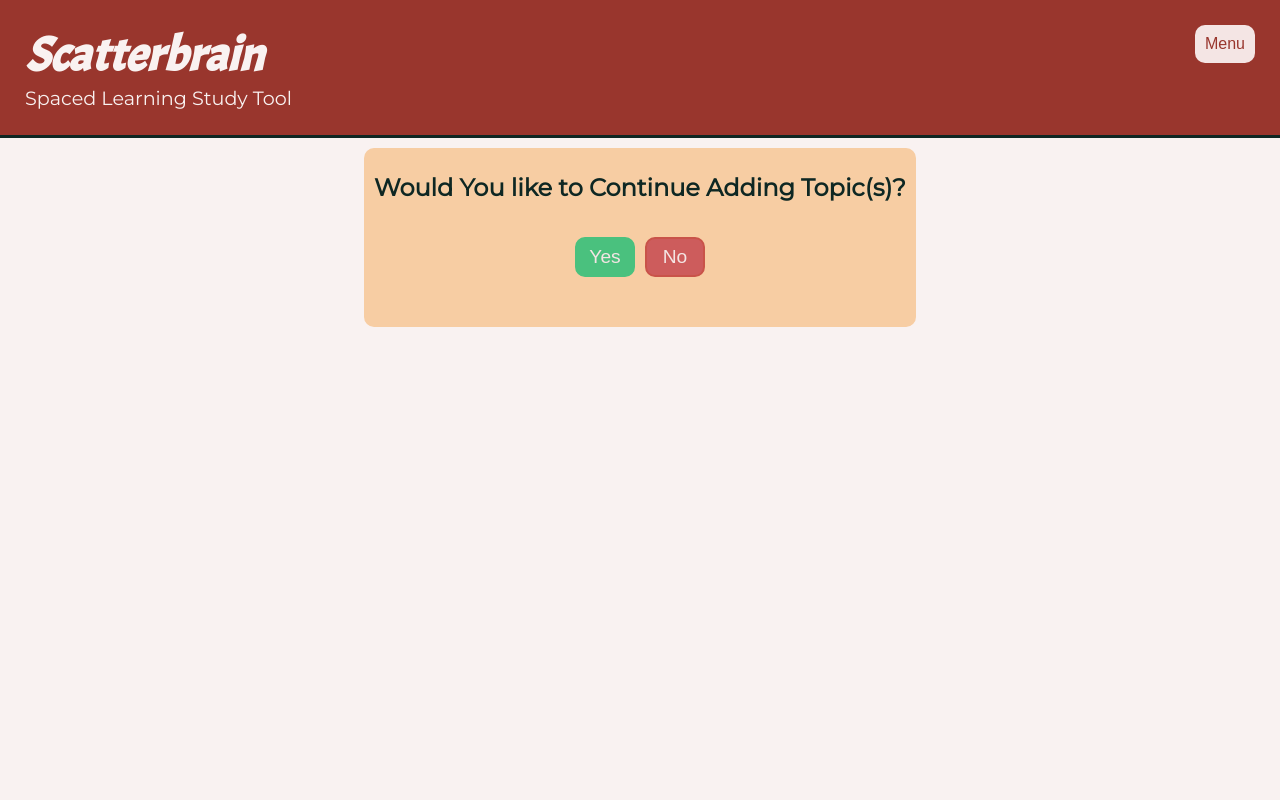
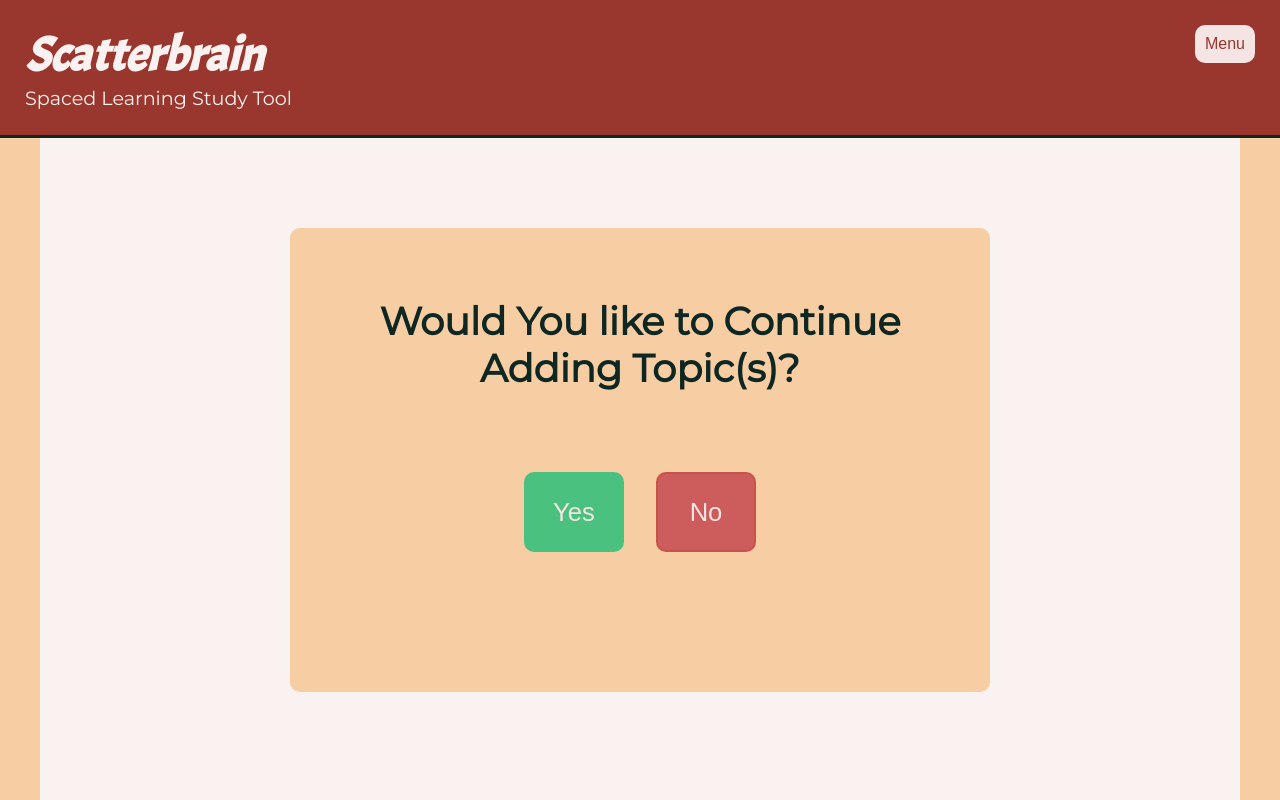
Before and after one commit to bellmarc/scatterbrain-study-app, a React (Create React App) app in the folder client/: page /onboard/redirect in a window 1280 px wide. Built offline with nearby package versions, Linux system fonts and the light colour scheme.

Commit message:
Completed responsive design

```diff
--- a/client/src/components/Onboarding/EnterTopic.js
+++ b/client/src/components/Onboarding/EnterTopic.js
@@ -30,7 +30,7 @@ function EnterTopic(props) {
         <form onSubmit={(e)=> {
           e.preventDefault()
           addNewTopic()
-         }} className="topic-input-container">
+         }} className="enter-topic-form">
           <input className="enter-topic-input" type="text" name="name" placeholder="Type your topic" onChange={handleChange} value={topic}/>
         <button
         className="enter-topic-btn"
--- a/client/src/components/Onboarding/ProfileComplete.js
+++ b/client/src/components/Onboarding/ProfileComplete.js
@@ -8,9 +8,14 @@ function ProfileComplete(props) {
       <section className="profile-complete-text">
         <h1 className="profile-complete-header">Topics Are All Added!</h1>
         {/* Mascot Icon here */}
-        <Link to={"/topics"} >
-        <button className="profile-complete-btn">Let's go</button>
-        </Link>
+        <div className="img-congrats-container">
+          <a href="https://icon-library.net/3e1b7a329e.svg.html" title="Line,Font,Logo,Graphics # 38910"><img className="img-congrats" src="https://icon-library.net/images/3e1b7a329e.svg.svg" width="350" /></a>
+        </div>
+        <div className="profile-btn-container">
+           <Link to={"/topics"} >
+              <button className="profile-complete-btn">Let's go</button>
+          </Link>
+        </div>
         </section>
       </main>
   );
--- a/client/src/style/Onboarding/AddPriority.css
+++ b/client/src/style/Onboarding/AddPriority.css
@@ -4,44 +4,46 @@
   align-items: center;
   padding: 10px;
   height: 100%;
-    max-width: 100%;
+  max-width: 900px;
+  margin: auto;
   background-color: #f9f2f1;
+}
+.add-priority-header {
+  padding: 40px;
 }
 .add-priority-text {
   background: #f7cda3;
   border-radius: 10px;
+  margin-top: 30px;
   padding: 10px;
   align-content: center;
   text-align: center;
 }
-.add-priority-header {
-    margin-top: 25px;
-}
-
 .add-priority-subheader {
-    margin-top: 15px;
-    margin-bottom: 10px;
+  font-family: "Hind", sans-serif;
+  font-size: 18px;
+  padding-top: 15px;
+  padding-bottom: 15px;
 }
 .priority-form {
   display: flex;
   flex-direction: column;
   flex-wrap: nowrap;
   align-items: center;
-    padding-bottom: 20px;
-}
-.priority-input {
-    padding: 12px;
-    font-size: 20px;
-    border: none;
+  padding-bottom: 80px;
 }
 .priority-btn-container {
   display: flex;
-    /* align-items: center; */
-    padding:20px;
+  padding: 40px;
 }
 .minus-button {
   background: none;
   border-radius: 10px;
+  border: none;
+}
+.priority-input {
+  padding: 20px;
+  font-size: 1.8em;
   border: none;
 }
 .add-button {
@@ -52,21 +54,29 @@
 
 .add-priority-btn {
   background-color: #c95349;
-    color:#f4e5e4;
+  color: #f4e5e4;
   border-radius: 10px;
   font-size: 1.5em;
-    padding: 12px;
-    width: 100px;
-    max-height: 60px;
+  margin-top: 15px;
+  padding: 15px;
+  width: 120px;
+  max-height: 100px;
   border: 2px solid #c95349;
-    transition: all .1s ease-in;
+  transition: all 0.1s ease-in;
 }
 .add-priority-btn:hover {
   background-color: #f4e5e4;
   color: #c95349;
 }
 
-.priority-btn-container  b {
-    padding: 12px;
-    font-size: 3em;
+.priority-btn-container b {
+  padding: 15px;
+  font-size: 5em;
+  color: #0e2723;
 }
+
+@media only screen and (min-width: 750px) {
+  .add-priority-page {
+    max-width: 1200px;
+  }
+}
--- a/client/src/style/Onboarding/Continue.css
+++ b/client/src/style/Onboarding/Continue.css
@@ -4,50 +4,73 @@
   align-items: center;
   padding: 10px;
   height: 100%;
-  max-width: 100%;
+  max-width: 900px;
+  margin: auto;
   background-color: #f9f2f1;
 }
 .continue-header {
-  margin-top: 15px;
-  margin-bottom: 35px;
+  padding: 40px;
 }
 .continue-text {
   align-content: center;
   background: #f7cda3;
   border-radius: 10px;
+  margin-top: 30px;
   padding: 10px;
   text-align: center;
 }
 .continue-btn-container {
+  margin-top: 40px;
   margin-bottom: 40px;
 }
 .yes-btn {
-  width: 60px;
-  height: 40px;
-  margin-right: 5px;
-  font-size: 1.2em;
+  width: 100px;
+  height: 80px;
+  margin-right: 16px;
+  font-size: 1.6em;
   background-color: #4ac17e;
   color: #f4e5e4;
   border-radius: 10px;
   border: 2px solid #4ac17e;
-  transition: all .1s ease-in;
+  transition: all 0.1s ease-in;
 }
 .yes-btn:hover {
   background-color: #ace2c4;
   color: #4ac17e;
 }
 .no-btn {
-  width: 60px;
-  height: 40px;
-  margin-left: 5px;
-  font-size: 1.2em;
+  width: 100px;
+  height: 80px;
+  margin-left: 16px;
+  font-size: 1.6em;
   background-color: indianred;
   color: #f4e5e4;
   border-radius: 10px;
   border: 2px solid #c95349;
-  transition: all .1s ease-in;
+  transition: all 0.1s ease-in;
 }
 .no-btn:hover {
   background-color: #f4e5e4;
   color: indianred;
 }
+
+@media only screen and (min-width: 500px) {
+  .continue-text {
+    padding-bottom: 100px;
+  }
+  .continue-header {
+    padding: 40px;
+    font-size: 2.4em;
+  }
+}
+@media only screen and (min-width: 750px) {
+  .redirect-page {
+    max-width: 1200px;
+  }
+  .continue-text {
+    width: 700px;
+    margin-top: 80px;
+    padding: 30px;
+    padding-bottom: 100px;
+  }
+}
--- a/client/src/style/Onboarding/EnterTopic.css
+++ b/client/src/style/Onboarding/EnterTopic.css
@@ -4,27 +4,39 @@
   align-items: center;
   padding: 10px;
   height: 100%;
-  max-width: 100%;
+  max-width: 900px;
+  margin: auto;
   background-color: #f9f2f1;
 }
 .enter-topic-header {
-  font-size:30px;
-  margin-bottom: 15px;
+  font-size: 40px;
+  padding-top: 30px;
+  padding-bottom: 15px;
 }
 .enter-topic-subheader {
-  font-family: 'Hind', sans-serif;
-  font-size:20px;
+  font-family: "Hind", sans-serif;
+  font-size: 20px;
 }
 .enter-topic-text-container {
   background: #f7cda3;
   border-radius: 10px;
-  padding: 10px;
+  margin-top: 30px;
+  padding: 40px;
   text-align: center;
 }
 
+.enter-topic-form {
+  display: flex;
+  flex-direction: column;
+  align-items: center;
+  padding: 10px;
+  margin-bottom: 20px;
+}
+
 .enter-topic-input {
+  font-family: "Hind", sans-serif;
   padding: 6px;
-  font-size:18px;
+  font-size: 18px;
   margin-top: 20px;
   margin-bottom: 25px;
   border: none;
@@ -32,16 +44,41 @@
 
 .enter-topic-btn {
   background-color: #c95349;
-  color:#f4e5e4;
+  color: #f4e5e4;
   border-radius: 10px;
-  font-size: 1.5em;
+  font-size: 1.6em;
   margin: 10px;
-  padding: 12px;
-  width: 90px;
+  width: 110px;
+  padding: 16px;
   border: 2px solid #c95349;
-  transition: all .1s ease-in;
+  transition: all 0.1s ease-in;
 }
 .enter-topic-btn:hover {
   background-color: #f4e5e4;
   color: #c95349;
 }
+
+@media only screen and (min-width: 500px) {
+  .enter-topic-text-container {
+    max-width: 480px;
+  }
+}
+
+@media only screen and (min-width: 750px) {
+  .enter-topic-page {
+    max-width: 1200px;
+  }
+
+}
+@media only screen and (min-height: 750px) {
+  .enter-topic-page {
+    padding-top: 60px;
+  }
+
+  .enter-topic-btn {
+    margin-top: 40px;
+    padding: 15px;
+    width: 140px;
+    font-size: 1.8em;
+  }
+}
--- a/client/src/style/Onboarding/ProfileComplete.css
+++ b/client/src/style/Onboarding/ProfileComplete.css
@@ -4,19 +4,32 @@
   align-items: center;
   padding: 10px;
   height: 100%;
-  max-width: 500px;
+  margin: auto;
+  max-width: 900px;
   background-color: #f9f2f1;
 }
 .profile-complete-header {
-  margin-top: 15px;
-  margin-bottom: 40px;
+  padding: 20px;
+  font-size: 2.2em;
+  margin-bottom: 15px;
 }
 .profile-complete-text {
   align-content: center;
   background: #f7cda3;
   text-align: center;
   border-radius: 10px;
+  margin-top: 30px;
   padding: 10px;
+}
+.img-congrats-container {
+  background-color: #f4e5e4;
+  margin: 10px;
+  padding: 20px;
+  border-radius: 10px;
+}
+.img-congrats {
+  max-width: 50%;
+  height: auto;
 }
 .profile-complete-input {
   width: 200px;
@@ -29,18 +42,35 @@
   background-color: #4ac17e;
   color: #f4e5e4;
   border-radius: 10px;
-  font-size: 1.2em;
-  margin-bottom: 25px;
-  width: 100px;
-  height: 50px;
+  font-size: 1.6em;
+  margin-top: 25px;
+  margin-bottom: 40px;
+  width: 140px;
+  height: 80px;
   border: 2px solid #4ac17e;
-  transition: all .1s ease-in;
+  transition: all 0.1s ease-in;
 }
 .profile-complete-btn:hover {
   background-color: #ace2c4;
   color: #4ac17e;
 }
-
 .skip-btn {
   font-size: 12px;
 }
+
+@media only screen and (min-width: 500px) {
+  .profile-complete-header {
+    padding: 40px;
+    font-size: 2.4em;
+  }
+}
+@media only screen and (min-width: 750px) {
+  .profile-complete-page {
+    max-width: 1200px;
+  }
+  .profile-complete-text {
+    padding: 30px;
+    padding-bottom: 60px;
+    width: 700px;
+  }
+}
```
Lines whose indentation alone changed are shown as unchanged.
